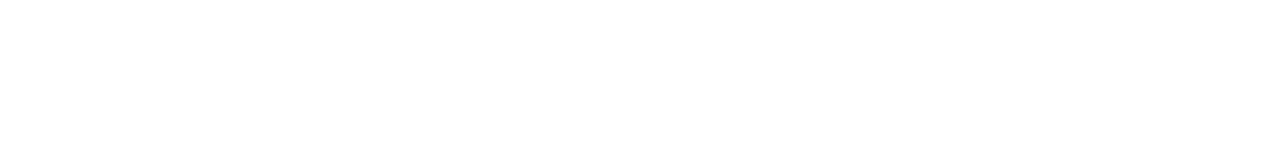
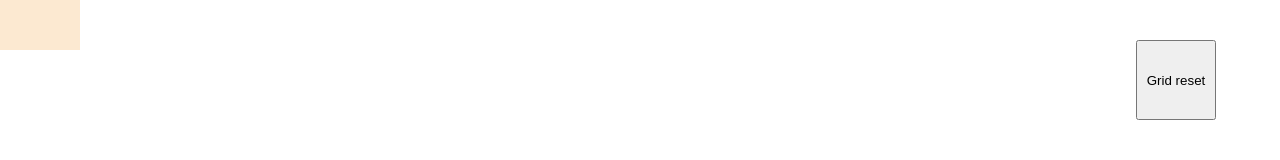
Before and after one commit to toosloe/Etch-a-sketch, a plain HTML site: page index.html in a window 1280 px wide. Both pictures are taken after a click on the element 18 px from the left and 14 px from the top of the page. Drawn offline with Linux system fonts and the light colour scheme.

Commit message:
Finished project as desired by The Odin Project.

```diff
--- a/index.html
+++ b/index.html
@@ -10,6 +10,7 @@
         <script src="script.js" async></script>
     </head>
     <body>
+        <button>Grid reset</button>
         <div class="container"></div>
     </body>
 </html>
--- a/script.js
+++ b/script.js
@@ -3,17 +3,32 @@ const container = document.getElementsByClassName("container")[0];
 
 let flagClick = false;
 let flagDrag = false;
-let gridR = 60;
-let gridC = 60;
+let gridR = 16;
+let gridC = 16;
+
+
+makeGrid();
+
+
+function makeGrid(){
    gridSize = gridR*gridC;
  for(let i = 0; i < gridSize; i++){
     let grid = document.createElement("div");
-    grid.style.width=(100/gridC).toString() + "vw";
-    grid.style.height=(100/gridR).toString() + "vh";
+    grid.style.width=(100/gridC).toString() + "%";
+    grid.style.height=(100/gridR).toString() + "%";
     grid.style.backgroundColor = "white";
+    grid.style.opacity="0.1";
     grid.classList.add("block");
     container.appendChild(grid);
  }
+
+ setEvent();
+
+}
+
+
+
+function setEvent(){
 
    const blocks = document.getElementsByClassName("block");
 
@@ -24,10 +39,40 @@ for(const block of blocks){
 
        block.addEventListener("mousemove", (event) => {
          if(flagClick){
-         block.style.backgroundColor="black";
+            let rando1 = Math.random() * 255;
+            let rando2 = Math.random() * 255;
+            let rando3 = Math.random() * 255;
+            block.style.opacity = (Number(block.style.opacity) + 0.08).toString();
+            let color = "rgb(" + (rando1).toString() + "," + (rando2).toString() + "," + (rando3).toString() + ")";
+            block.style.backgroundColor=color;
          }
-      else block.style.backgroundColor="white";
 
          //block.addEventListener("");
        });
       }
+}
+
+function destroyGrid(){
+
+   while(container.lastElementChild){
+      container.removeChild(container.lastElementChild);
+   }
+
+}
+
+const reset = document.getElementsByTagName("button")[0];
+
+reset.addEventListener("click", (event)=>{
+   let R = prompt("Please enter in number of rows that is 100 or less");
+   while(!R.match("^[0-9]+$") || !(R <= 100)){
+      R = prompt("PLEASE enter in number of rows that is 100 or less");
+   }
+   gridR = Number(R);
+   let C = prompt("Please enter in number of columns that is 100 or less");
+   while(!C.match("^[0-9]+$") || !(C <= 100)){
+      C = prompt("PLEASE enter in number of columns that is 100 or less");
+   }
+   gridC = Number(C);
+   destroyGrid();
+   makeGrid();
+});
--- a/styles.css
+++ b/styles.css
@@ -1,6 +1,20 @@
+
+body {
+    margin: 0px;
+}
+
 .container {
     width: 100vw;
     height: 100vh;
     display: flex;
     flex-wrap: wrap;
 }
+
+button {
+    position: absolute;
+    right: 5vw;
+    top: 5vh;
+    width: 80px;
+    height: 80px;
+    z-index:5;
+}
```
Lines whose indentation alone changed are shown as unchanged.
